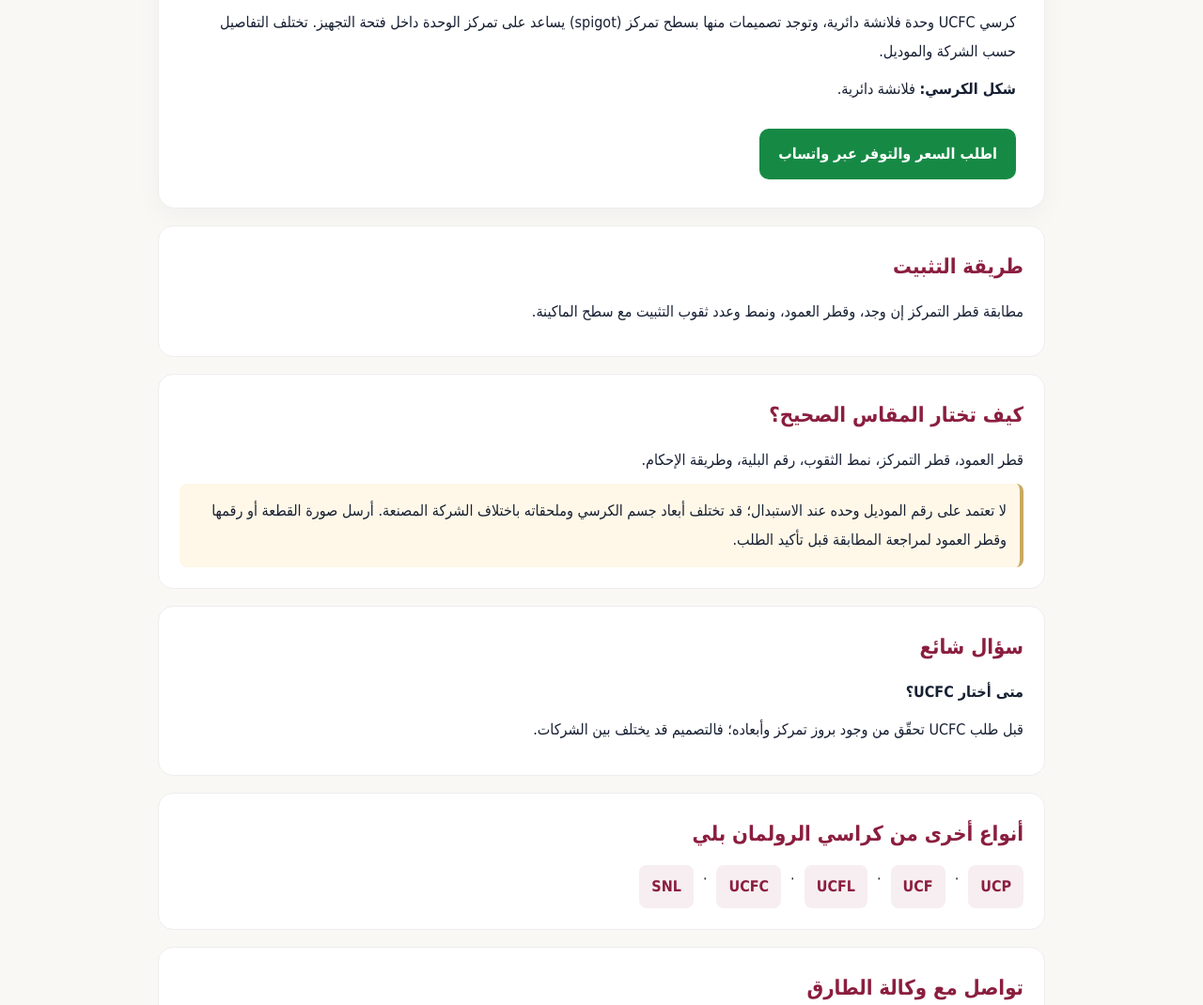
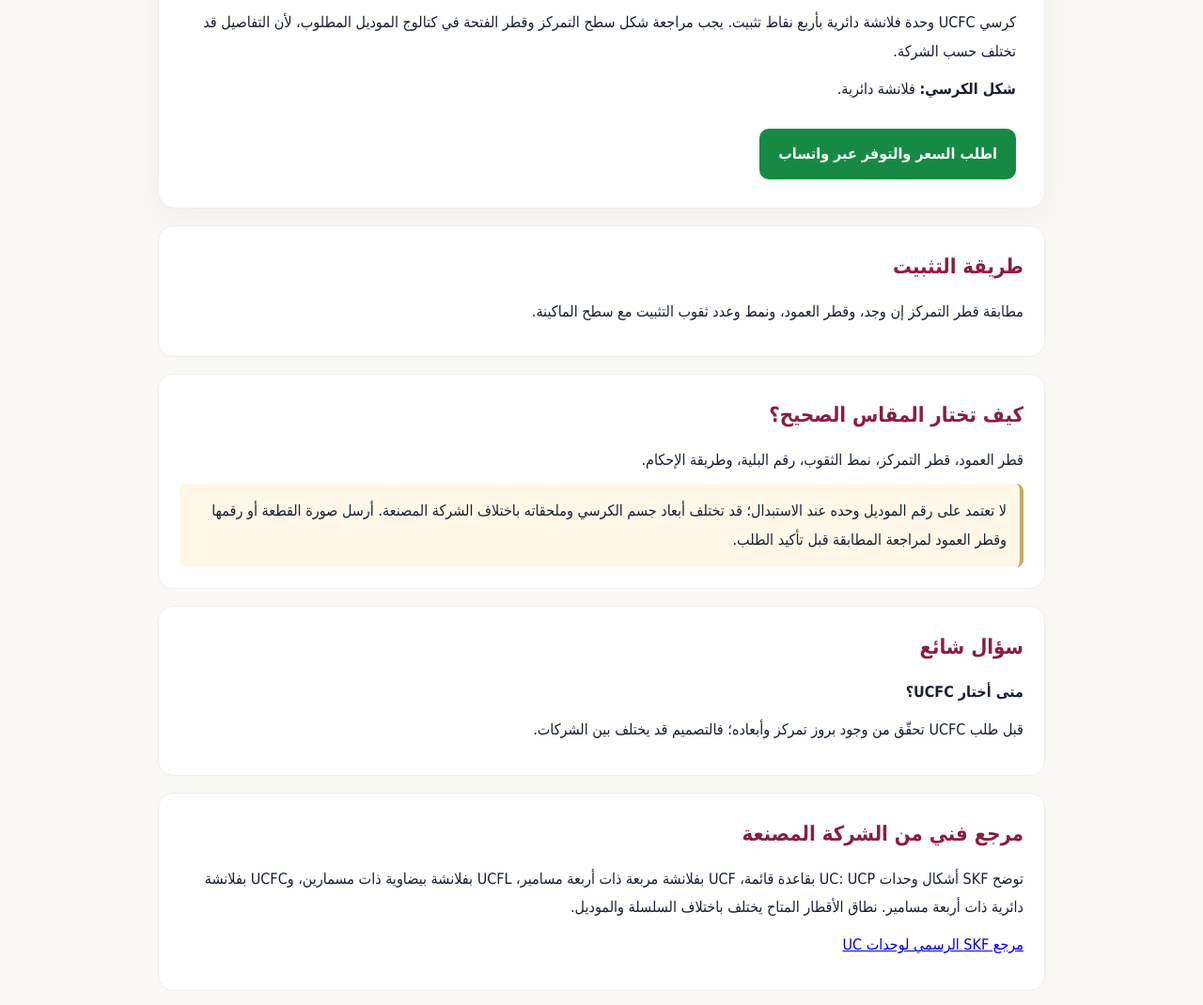
Before and after one commit to ezzosd/altarek-store, a plain HTML site: page bearings/ucfc/index.html in a window 1280 px wide. Shown: the part 228-1298 px from the top of the page at 94% size. Drawn offline with Linux system fonts and the light colour scheme.

Commit message:
Add manufacturer reference and refine UCFC technical details

```diff
--- a/bearings/ucfc/index.html
+++ b/bearings/ucfc/index.html
@@ -33,13 +33,14 @@ footer{text-align:center;color:var(--muted);padding:28px 12px;font-size:14px}
 <article class="hero">
 <div class="eyebrow">UCFC · كراسي رولمان البلي</div>
 <h1>كراسي رولمان بلي UCFC – فلانشة دائرية</h1>
-<p>كرسي UCFC وحدة فلانشة دائرية، وتوجد تصميمات منها بسطح تمركز (spigot) يساعد على تمركز الوحدة داخل فتحة التجهيز. تختلف التفاصيل حسب الشركة والموديل.</p>
+<p>كرسي UCFC وحدة فلانشة دائرية بأربع نقاط تثبيت. يجب مراجعة شكل سطح التمركز وقطر الفتحة في كتالوج الموديل المطلوب، لأن التفاصيل قد تختلف حسب الشركة.</p>
 <p><strong>شكل الكرسي:</strong> فلانشة دائرية.</p>
 <a class="cta" href="https://wa.me/201110666981?text=%D9%85%D8%B1%D8%AD%D8%A8%D8%A7%D9%8B%20%D9%88%D9%83%D8%A7%D9%84%D8%A9%20%D8%A7%D9%84%D8%B7%D8%A7%D8%B1%D9%82%D8%8C%20%D8%A3%D8%B1%D9%8A%D8%AF%20%D8%A7%D9%84%D8%A7%D8%B3%D8%AA%D9%81%D8%B3%D8%A7%D8%B1%20%D8%B9%D9%86%20UCFC%D8%8C%20%D8%A8%D8%B1%D8%AC%D8%A7%D8%A1%20%D8%AA%D8%A3%D9%83%D9%8A%D8%AF%20%D8%A7%D9%84%D9%85%D9%82%D8%A7%D8%B3%D8%A7%D8%AA%20%D8%A7%D9%84%D9%85%D8%AA%D8%A7%D8%AD%D8%A9%20%D9%88%D8%A7%D9%84%D8%B3%D8%B9%D8%B1.%20%D9%82%D8%B7%D8%B1%20%D8%A7%D9%84%D8%B9%D9%85%D9%88%D8%AF%3A%20" target="_blank" rel="noopener">اطلب السعر والتوفر عبر واتساب</a>
 </article>
 <section><h2>طريقة التثبيت</h2><p>مطابقة قطر التمركز إن وجد، وقطر العمود، ونمط وعدد ثقوب التثبيت مع سطح الماكينة.</p></section>
 <section><h2>كيف تختار المقاس الصحيح؟</h2><p>قطر العمود، قطر التمركز، نمط الثقوب، رقم البلية، وطريقة الإحكام.</p><div class="notice">لا تعتمد على رقم الموديل وحده عند الاستبدال؛ قد تختلف أبعاد جسم الكرسي وملحقاته باختلاف الشركة المصنعة. أرسل صورة القطعة أو رقمها وقطر العمود لمراجعة المطابقة قبل تأكيد الطلب.</div></section>
 <section><h2>سؤال شائع</h2><p><strong>متى أختار UCFC؟</strong></p><p>قبل طلب UCFC تحقّق من وجود بروز تمركز وأبعاده؛ فالتصميم قد يختلف بين الشركات.</p></section>
+<section><h2>مرجع فني من الشركة المصنعة</h2><p>توضح SKF أشكال وحدات UC: UCP بقاعدة قائمة، UCF بفلانشة مربعة ذات أربعة مسامير، UCFL بفلانشة بيضاوية ذات مسمارين، وUCFC بفلانشة دائرية ذات أربعة مسامير. نطاق الأقطار المتاح يختلف باختلاف السلسلة والموديل.</p><p><a href="https://au.promo.skf.com/acton/media/23423/skf-mounted-ball-bearing-units-and-insert-bearings-uc-range" target="_blank" rel="noopener">مرجع SKF الرسمي لوحدات UC</a></p></section>
 <section><h2>أنواع أخرى من كراسي الرولمان بلي</h2><div class="links"><a href="/bearings/ucp/">UCP</a> · <a href="/bearings/ucf/">UCF</a> · <a href="/bearings/ucfl/">UCFL</a> · <a href="/bearings/ucfc/">UCFC</a> · <a href="/bearings/snl/">SNL</a></div></section>
 <section><h2>تواصل مع وكالة الطارق</h2><p>15 شارع شامبليون – القاهرة – وسط البلد</p><p>الهاتف: <a href="tel:0225764191">0225764191</a></p><a class="cta" href="https://wa.me/201110666981?text=%D9%85%D8%B1%D8%AD%D8%A8%D8%A7%D9%8B%20%D9%88%D9%83%D8%A7%D9%84%D8%A9%20%D8%A7%D9%84%D8%B7%D8%A7%D8%B1%D9%82%D8%8C%20%D8%A3%D8%B1%D9%8A%D8%AF%20%D8%A7%D9%84%D8%A7%D8%B3%D8%AA%D9%81%D8%B3%D8%A7%D8%B1%20%D8%B9%D9%86%20UCFC%D8%8C%20%D8%A8%D8%B1%D8%AC%D8%A7%D8%A1%20%D8%AA%D8%A3%D9%83%D9%8A%D8%AF%20%D8%A7%D9%84%D9%85%D9%82%D8%A7%D8%B3%D8%A7%D8%AA%20%D8%A7%D9%84%D9%85%D8%AA%D8%A7%D8%AD%D8%A9%20%D9%88%D8%A7%D9%84%D8%B3%D8%B9%D8%B1.%20%D9%82%D8%B7%D8%B1%20%D8%A7%D9%84%D8%B9%D9%85%D9%88%D8%AF%3A%20" target="_blank" rel="noopener">استفسر عن UCFC على واتساب</a></section>
 </main>
```
